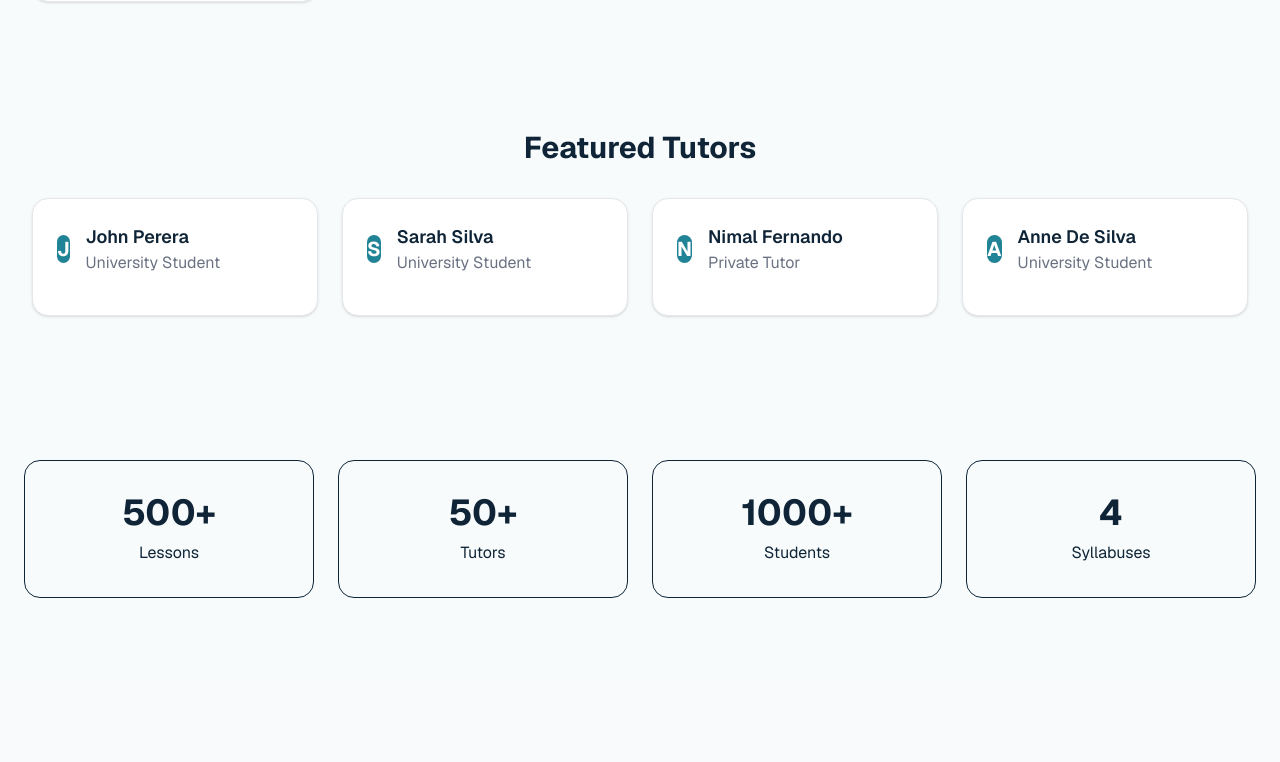
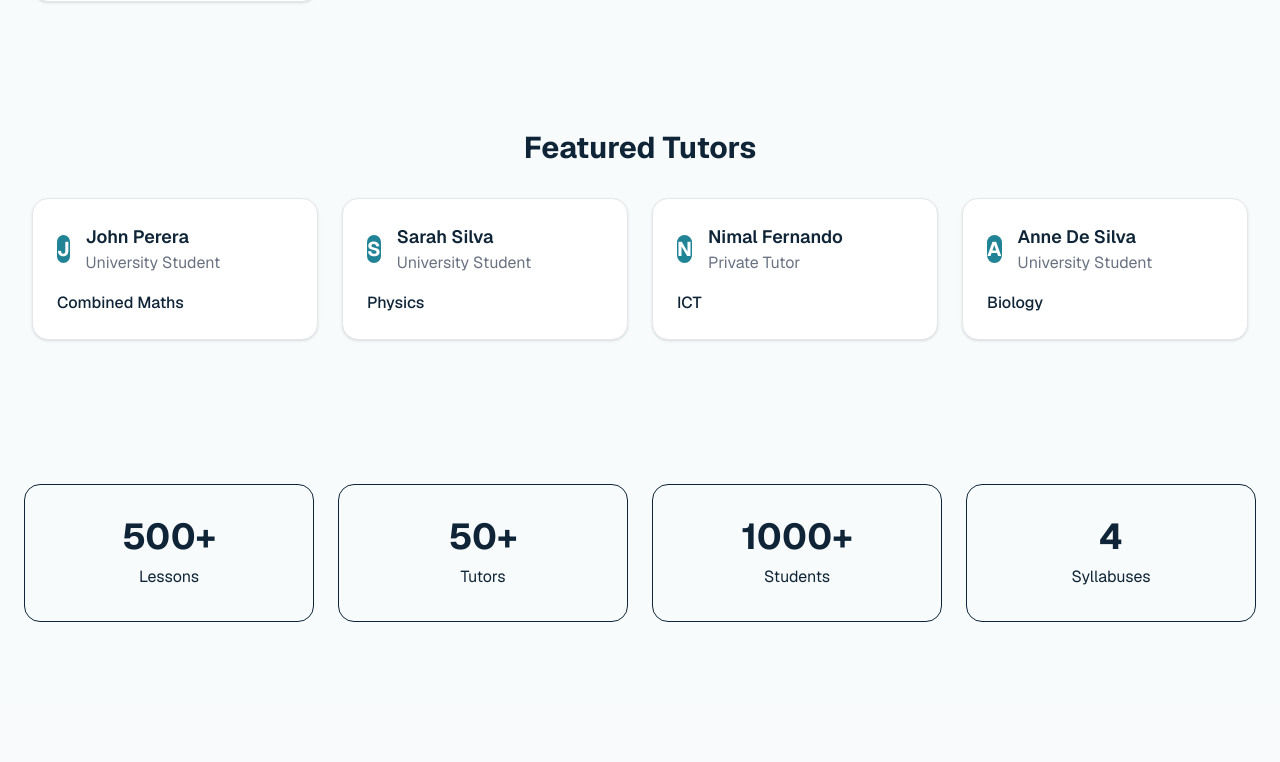
Before and after one commit to DinukaD-24/tutor-platform, a Next.js app: page / in a window 1280 px wide. Shown: the part 1412-2174 px from the top of the page. Built offline with nearby package versions, Linux system fonts and the light colour scheme.

Commit message:
data: expand tutor data model with rich stats, qualifications, styles, and mock reviews

```diff
--- a/src/data/tutors.js
+++ b/src/data/tutors.js
@@ -1,139 +1,127 @@
-import { University } from "lucide-react";
-
 export const tutors = [
     {
         id: 1,
-
-        slug: "john-perera",
-
         name: "John Perera",
-
+        subject: "Combined Maths",
         tutorType: "University Student",
-
+        image: "/images/john.png",
+        rating: 4.9,
+        reviewsCount: 18,
+        experience: "7 years",
+        lessonsCount: 120,
+        studentsCount: 340,
         university: "University of Moratuwa",
-
-        rating: 4.9,
-        lessons: 120,
-        students: 340,
-
-        image: "/tutors/john-perera.png",
-
-        bio:
-        "Passionate mathematics tutor helping A/L students achieve better results.",
-
-        syllabuses: [
-        "local-al",
+        languages: ["English", "Sinhala"],
+        price: "LKR 1,500/hr",
+        availability: { online: true, physical: true },
+        email: "john.perera@example.com",
+        phone: "+94 77 123 4567",
+        location: "Colombo / Moratuwa",
+        qualifications: [
+            "B.Sc. Engineering (Hons) Undergraduate - UoM",
+            "Passed G.C.E. A/L in Physical Science Stream with 3 A's",
+            "O/L District Rank 12"
         ],
-
-        subjects: [
-        "combined-maths",
-        ],
-
-        topics: [
-        "trigonometry",
-        "complex-numbers",
-        ],
+        specializations: ["Calculus", "Algebra", "Trigonometry", "Vectors"],
+        teachingStyle: "Focuses on building concepts from the ground up, followed by solving past paper questions and practicing time-management techniques.",
+        bio: "Hi, I'm John! I am a passionate engineering student who loves to teach Mathematics. Over the past 7 years, I have helped hundreds of students unlock their mathematical potential and excel in their exams. I believe that anyone can master Combined Maths with the right guidance and a structured approach.",
+        reviews: [
+            { id: 1, student: "Dinuka", rating: 5, comment: "Excellent explanation. Concepts are very clear now.", date: "2026-06-10" },
+            { id: 2, student: "Kamal", rating: 5, comment: "Very patient teacher. Explains the same topic in different ways if needed.", date: "2026-06-08" },
+            { id: 3, student: "Nimal", rating: 4, comment: "Great notes and exam-oriented approach.", date: "2026-05-25" }
+        ]
     },
     {
         id: 2,
-
-        slug: "sarah-silva",
-
         name: "Sarah Silva",
-
+        subject: "Physics",
         tutorType: "University Student",
-
+        image: "/images/sarah.png",
+        rating: 4.8,
+        reviewsCount: 14,
+        experience: "4 years",
+        lessonsCount: 85,
+        studentsCount: 210,
         university: "University of Colombo",
-
-        rating: 4.7,
-        lessons: 95,
-        students: 280,
-
-        image: "/tutors/sarah-silva.png",
-
-        bio:
-        "Physics enthusiast with a focus on mechanics and waves.",
-
-        syllabuses: [
-        "local-al",
+        languages: ["English", "Sinhala"],
+        price: "LKR 1,800/hr",
+        availability: { online: true, physical: false },
+        email: "sarah.silva@example.com",
+        phone: "+94 71 987 6543",
+        location: "Colombo / Online Only",
+        qualifications: [
+            "B.Sc. (Hons) in Physics Undergraduate - University of Colombo",
+            "A/L Physics - A grade (English Medium)",
+            "Experienced online platform conductor"
         ],
-
-        subjects: [
-        "physics",
-        ],
-
-        topics: [
-        "mechanics",
-        "waves",
-        ],
+        specializations: ["Mechanics", "Waves & Oscillations", "Electricity", "Electronics"],
+        teachingStyle: "Interactive visual sessions using simulations, regular pop quizzes, and step-by-step derivations of physics principles.",
+        bio: "Hello! I'm Sarah, and I specialize in making physics intuitive and fun. I use visual aids and online simulations to explain abstract physical concepts, ensuring that students not only pass their exams but also develop a genuine interest in how the universe works.",
+        reviews: [
+            { id: 1, student: "Anura", rating: 5, comment: "The simulations make mechanics so much easier to understand!", date: "2026-07-02" },
+            { id: 2, student: "Kavindi", rating: 5, comment: "Her structured slides are amazing resources for revision.", date: "2026-06-15" }
+        ]
     },
     {
         id: 3,
-
-        slug: "nimal-fernando",
-
         name: "Nimal Fernando",
-
+        subject: "ICT",
         tutorType: "Private Tutor",
-
-        university: null,
-
-        rating: 4.5,
-        lessons: 60,
-        students: 150,
-
-        image: "/tutors/nimal-fernando.png",
-
-        bio:
-        "Experienced ICT tutor specializing in networks and databases.",
-
-        syllabuses: [
-        "local-ol",
-        "cambridge",
+        image: "/images/nimal.png",
+        rating: 4.7,
+        reviewsCount: 22,
+        experience: "10 years",
+        lessonsCount: 240,
+        studentsCount: 520,
+        university: "University of Kelaniya Graduate",
+        languages: ["English", "Sinhala"],
+        price: "LKR 2,000/hr",
+        availability: { online: true, physical: true },
+        email: "nimal.ict@example.com",
+        phone: "+94 72 345 6789",
+        location: "Gampaha / Colombo",
+        qualifications: [
+            "B.Sc. in Management Information Systems - UoK",
+            "Professional Software Developer with 5+ years industry experience",
+            "Former visiting lecturer at private institutes"
         ],
-
-        subjects: [
-        "ict",
-        "computer-science",
-        ],
-
-        topics: [
-        "computer-networks",
-        "database-concepts",
-        "algorithms",
-        ],
+        specializations: ["Python & Programming", "Database Management", "HTML/CSS & Web Design", "Networking"],
+        teachingStyle: "Hands-on coding exercises, real-world development examples, and syllabus-aligned mock papers.",
+        bio: "Hey there! I am Nimal. With a decade of teaching and industry experience, I teach ICT with a practical approach. My classes are structured to give students solid theoretical knowledge along with hands-on coding practice so they are fully prepared for academic exams and beyond.",
+        reviews: [
+            { id: 1, student: "Dilshan", rating: 5, comment: "Learnt python from scratch easily. Highly recommended!", date: "2026-06-28" },
+            { id: 2, student: "Sahan", rating: 4, comment: "Very practical lessons. The databases concepts are very clear now.", date: "2026-06-01" }
+        ]
     },
     {
         id: 4,
-
-        slug: "anne-de-silva",
-
         name: "Anne De Silva",
-
+        subject: "Biology",
         tutorType: "University Student",
-
-        university: "University of Colombo",
-
-        rating: 4.8,
-        lessons: 80,
-        students: 200,
-
-        image: "/tutors/anne-de-silva.png",
-
-        bio:
-        "Helping students understand biology concepts with clarity and passion.",
-
-        syllabuses: [
-        "local-ol",
+        image: "/images/anne.png",
+        rating: 4.95,
+        reviewsCount: 29,
+        experience: "5 years",
+        lessonsCount: 160,
+        studentsCount: 410,
+        university: "Faculty of Medicine, University of Colombo",
+        languages: ["English", "Sinhala"],
+        price: "LKR 2,200/hr",
+        availability: { online: false, physical: true },
+        email: "anne.med@example.com",
+        phone: "+94 76 765 4321",
+        location: "Kandy / Colombo",
+        qualifications: [
+            "MBBS Undergraduate (3rd Year) - Faculty of Medicine, UoC",
+            "G.C.E. A/L Biology Stream - Island Rank 42",
+            "Gold medalist in National Biology Olympiad"
         ],
-
-        subjects: [
-        "biology",
-        "science",
-        ],
-
-        topics: [
-        "human-body",
-        ],
-    },
+        specializations: ["Human Physiology", "Genetics", "Plant Diversity", "Biochemistry"],
+        teachingStyle: "Detailed, colorful diagrams, memory tricks (mnemonics) for complex terminologies, and structured essay writing techniques.",
+        bio: "Hi! I'm Anne. As a medical student, I know the level of detail and memorization required to excel in Biology. I teach using custom illustrations and memorization techniques to make biological systems easy to recall during high-pressure exams.",
+        reviews: [
+            { id: 1, student: "Minura", rating: 5, comment: "Her mnemonics saved my exams. Outstanding diagrams!", date: "2026-07-05" },
+            { id: 2, student: "Sajani", rating: 5, comment: "Best essay writing tips ever. Helped me score an A in mocks.", date: "2026-06-20" }
+        ]
+    }
 ];
```
